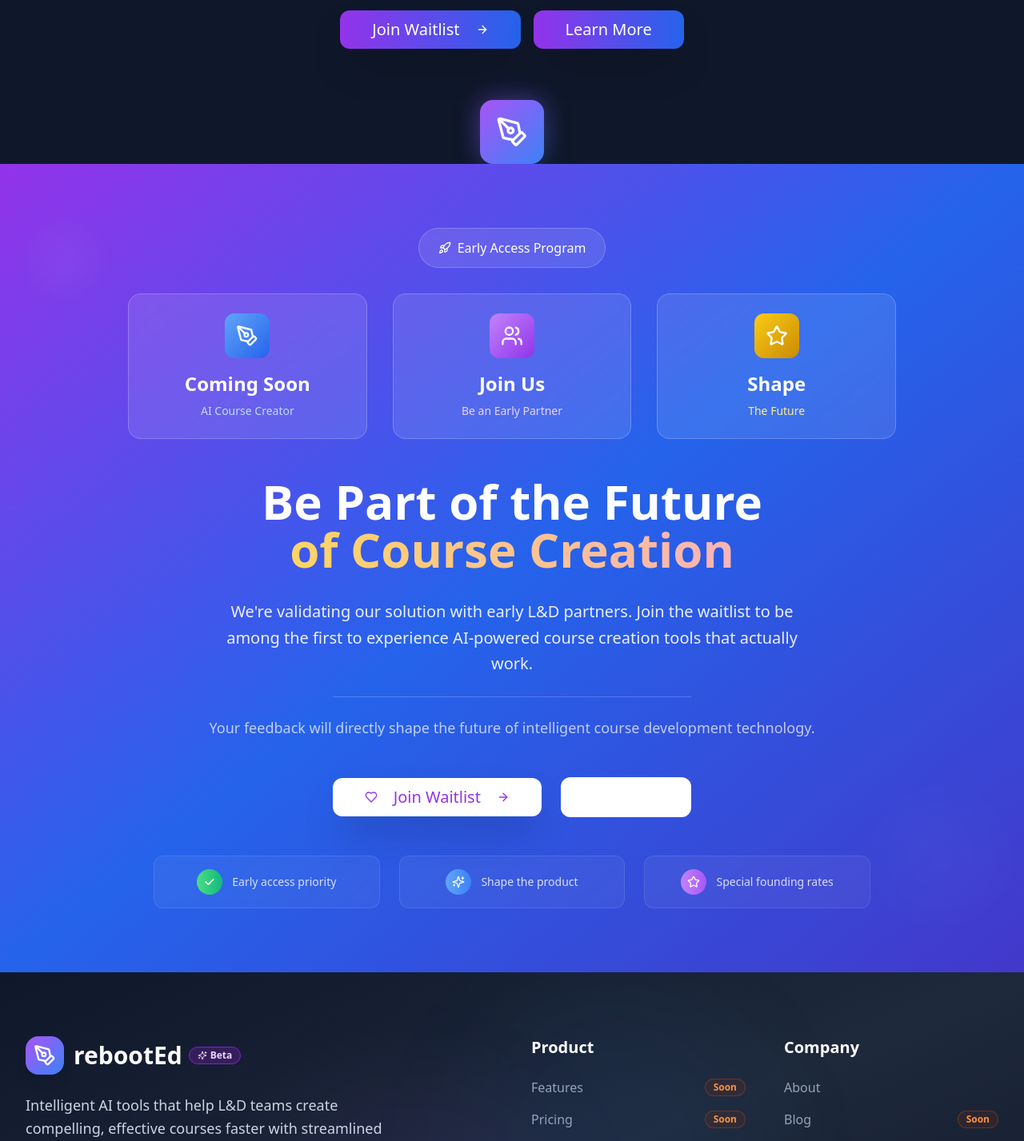
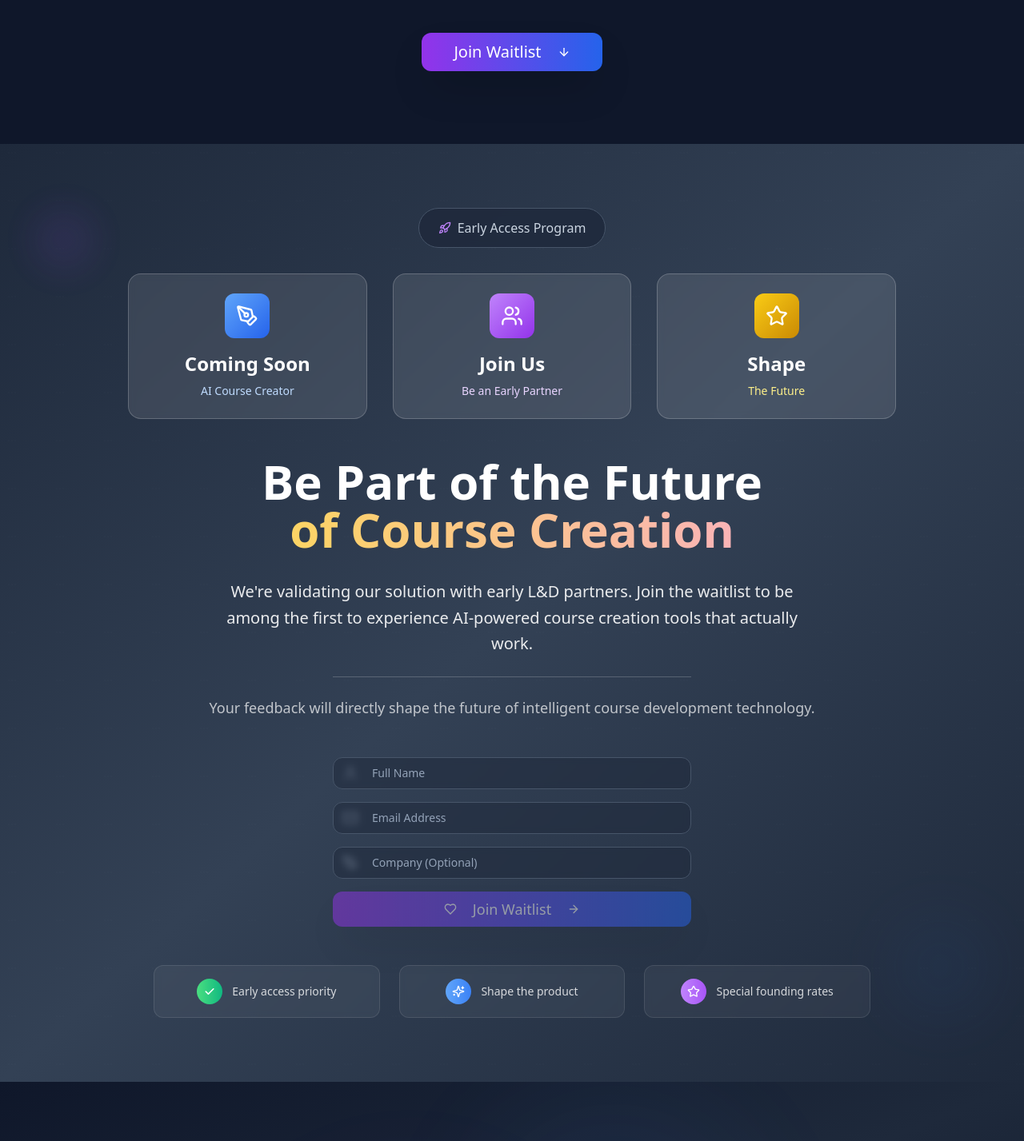
Before and after one commit to tryrebooted/rebooted-landing-page, a React (Vite) app: page / in a window 1280 px wide. Shown: the part 620-2047 px from the top of the page at 80% size. Built offline with nearby package versions, Linux system fonts and the light colour scheme.

Commit message:
got rid of a bunch of useless elements, changed color of call to action section, added a waitlist form using sheetDB

```diff
--- a/src/components/CallToAction.tsx
+++ b/src/components/CallToAction.tsx
@@ -1,11 +1,80 @@
 import { Button } from "@/components/ui/button";
 import { Badge } from "@/components/ui/badge";
 import { Separator } from "@/components/ui/separator";
-import { ArrowRight, Star, PenTool, Users, Sparkles, Rocket, Heart } from "lucide-react";
+import { Input } from "@/components/ui/input";
+import { ArrowRight, Star, PenTool, Users, Sparkles, Rocket, Heart, Mail, User } from "lucide-react";
+import { useState } from "react";
 
 const CallToAction = () => {
+  const [formData, setFormData] = useState({
+    name: '',
+    email: '',
+    company: ''
+  });
+  const [isSubmitting, setIsSubmitting] = useState(false);
+  const [submitStatus, setSubmitStatus] = useState<'idle' | 'success' | 'error'>('idle');
+
+  const handleInputChange = (e: React.ChangeEvent<HTMLInputElement>) => {
+    const { name, value } = e.target;
+    setFormData(prev => ({
+      ...prev,
+      [name]: value
+    }));
+  };
+
+  const handleSubmit = async (e: React.FormEvent) => {
+    e.preventDefault();
+
+    if (!formData.email || !formData.name) {
+      return;
+    }
+
+    setIsSubmitting(true);
+    setSubmitStatus('idle');
+
+    try {
+      // SheetDB typically expects data in this format
+      const now = new Date();
+      const payload = {
+        data: {
+          Name: formData.name,
+          Email: formData.email,
+          Company: formData.company || '',
+          Date: now.toLocaleDateString(),
+          Time: now.toLocaleTimeString(),
+        }
+      };
+
+      console.log('Sending payload:', payload);
+
+      const response = await fetch('https://sheetdb.io/api/v1/yd9piffcfld5y', {
+        method: 'POST',
+        headers: {
+          'Content-Type': 'application/json',
+        },
+        body: JSON.stringify(payload),
+      });
+
+      console.log('Response status:', response.status);
+
+      if (response.ok) {
+        setSubmitStatus('success');
+        setFormData({ name: '', email: '', company: '' });
+      } else {
+        const errorText = await response.text();
+        console.error('Error response:', errorText);
+        setSubmitStatus('error');
+      }
+    } catch (error) {
+      console.error('Network error:', error);
+      setSubmitStatus('error');
+    } finally {
+      setIsSubmitting(false);
+    }
+  };
+
   return (
-    <section className="py-20 bg-gradient-to-br from-purple-600 via-blue-600 to-indigo-700 relative overflow-hidden">
+    <section id="waitlist-form" className="py-20 bg-gradient-to-br from-slate-800 via-slate-700 to-slate-800 relative overflow-hidden">
       {/* Enhanced background pattern */}
       <div className="absolute inset-0 opacity-10">
         <div className="absolute inset-0" style={{
@@ -14,14 +83,15 @@ const CallToAction = () => {
       </div>
 
       {/* Floating elements */}
-      <div className="absolute top-20 left-10 w-20 h-20 bg-white/5 rounded-full blur-xl animate-pulse"></div>
-      <div className="absolute bottom-20 right-10 w-32 h-32 bg-white/5 rounded-full blur-2xl animate-pulse delay-1000"></div>
+      <div className="absolute top-20 left-10 w-20 h-20 bg-purple-500/10 rounded-full blur-xl animate-pulse"></div>
+      <div className="absolute bottom-20 right-10 w-32 h-32 bg-blue-500/10 rounded-full blur-2xl animate-pulse delay-1000"></div>
+      <div className="absolute top-1/2 right-1/4 w-24 h-24 bg-indigo-500/8 rounded-full blur-2xl animate-pulse delay-2000"></div>
 
       <div className="relative z-10 max-w-5xl mx-auto px-4 sm:px-6 lg:px-8 text-center">
         {/* Status badge */}
         <div className="flex justify-center mb-8">
-          <Badge variant="secondary" className="bg-white/10 text-white border-white/20 px-6 py-3 text-base font-medium backdrop-blur-sm">
-            <Rocket className="w-4 h-4 mr-2" />
+          <Badge variant="secondary" className="bg-slate-800/80 text-slate-300 border-slate-600 px-6 py-3 text-base font-medium backdrop-blur-sm">
+            <Rocket className="w-4 h-4 mr-2 text-purple-400" />
             Early Access Program
           </Badge>
         </div>
@@ -82,23 +152,85 @@ const CallToAction = () => {
           </p>
         </div>
 
-        {/* Enhanced CTA buttons */}
-        <div className="flex flex-col sm:flex-row gap-6 justify-center items-center mb-12">
-          <Button
-            size="lg"
-            className="bg-white text-purple-600 hover:bg-gray-100 px-10 py-6 text-xl font-medium transition-all duration-300 transform hover:scale-105 rounded-xl shadow-2xl hover:shadow-white/25"
-          >
-            <Heart className="mr-3 w-6 h-6" />
-            Join Waitlist
-            <ArrowRight className="ml-3 w-6 h-6" />
-          </Button>
-          <Button
-            variant="outline"
-            size="lg"
-            className="border-white/30 text-white hover:bg-white/10 px-8 py-6 text-lg rounded-xl backdrop-blur-sm"
-          >
-            Learn More
-          </Button>
+                {/* Waitlist Form */}
+        <div className="max-w-md mx-auto mb-12">
+          {submitStatus === 'success' ? (
+            <div className="text-center p-8 bg-green-900/20 rounded-2xl border border-green-500/30 backdrop-blur-sm">
+              <div className="w-16 h-16 bg-green-500 rounded-full flex items-center justify-center mx-auto mb-4">
+                <svg className="w-8 h-8 text-white" fill="currentColor" viewBox="0 0 20 20">
+                  <path fillRule="evenodd" d="M16.707 5.293a1 1 0 010 1.414l-8 8a1 1 0 01-1.414 0l-4-4a1 1 0 011.414-1.414L8 12.586l7.293-7.293a1 1 0 011.414 0z" clipRule="evenodd" />
+                </svg>
+              </div>
+              <h3 className="text-xl font-semibold text-white mb-2">You're on the list!</h3>
+              <p className="text-green-200">We'll notify you as soon as early access opens.</p>
+            </div>
+          ) : (
+            <form onSubmit={handleSubmit} className="space-y-4">
+              <div className="relative">
+                <User className="absolute left-3 top-1/2 transform -translate-y-1/2 w-5 h-5 text-slate-400" />
+                <Input
+                  type="text"
+                  name="name"
+                  placeholder="Full Name"
+                  value={formData.name}
+                  onChange={handleInputChange}
+                  required
+                  className="pl-12 py-4 bg-slate-800/50 border-slate-600 text-white placeholder:text-slate-400 rounded-xl backdrop-blur-sm focus:border-purple-500 focus:ring-purple-500/20"
+                />
+              </div>
+
+              <div className="relative">
+                <Mail className="absolute left-3 top-1/2 transform -translate-y-1/2 w-5 h-5 text-slate-400" />
+                <Input
+                  type="email"
+                  name="email"
+                  placeholder="Email Address"
+                  value={formData.email}
+                  onChange={handleInputChange}
+                  required
+                  className="pl-12 py-4 bg-slate-800/50 border-slate-600 text-white placeholder:text-slate-400 rounded-xl backdrop-blur-sm focus:border-purple-500 focus:ring-purple-500/20"
+                />
+              </div>
+
+              <div className="relative">
+                <PenTool className="absolute left-3 top-1/2 transform -translate-y-1/2 w-5 h-5 text-slate-400" />
+                <Input
+                  type="text"
+                  name="company"
+                  placeholder="Company (Optional)"
+                  value={formData.company}
+                  onChange={handleInputChange}
+                  className="pl-12 py-4 bg-slate-800/50 border-slate-600 text-white placeholder:text-slate-400 rounded-xl backdrop-blur-sm focus:border-purple-500 focus:ring-purple-500/20"
+                />
+              </div>
+
+              <Button
+                type="submit"
+                disabled={isSubmitting || !formData.name || !formData.email}
+                size="lg"
+                className="w-full bg-gradient-to-r from-purple-600 to-blue-600 hover:from-purple-700 hover:to-blue-700 disabled:opacity-50 disabled:cursor-not-allowed text-white py-4 text-lg font-medium transition-all duration-300 transform hover:scale-105 rounded-xl shadow-2xl hover:shadow-purple-500/25"
+              >
+                {isSubmitting ? (
+                  <>
+                    <div className="w-5 h-5 border-2 border-white/30 border-t-white rounded-full animate-spin mr-3" />
+                    Joining...
+                  </>
+                ) : (
+                  <>
+                    <Heart className="mr-3 w-5 h-5" />
+                    Join Waitlist
+                    <ArrowRight className="ml-3 w-5 h-5" />
+                  </>
+                )}
+              </Button>
+
+              {submitStatus === 'error' && (
+                <p className="text-red-400 text-sm text-center mt-2">
+                  Something went wrong. Please try again.
+                </p>
+              )}
+            </form>
+          )}
         </div>
 
         {/* Enhanced benefits */}
--- a/src/components/Footer.tsx
+++ b/src/components/Footer.tsx
@@ -25,7 +25,7 @@ const Footer = () => {
                 <div className="absolute inset-0 bg-gradient-to-br from-purple-500 to-blue-500 rounded-2xl blur opacity-0 group-hover:opacity-50 transition-opacity duration-300 -z-10"></div>
               </div>
               <div className="flex items-center gap-2">
-                <span className="text-3xl font-bold">rebootEd</span>
+                <span className="text-3xl font-bold">rebootED</span>
                 <Badge variant="secondary" className="bg-purple-900/50 text-purple-200 border-purple-700">
                   <Sparkles className="w-3 h-3 mr-1" />
                   Beta
@@ -54,7 +54,7 @@ const Footer = () => {
           </div>
 
           {/* Product Links */}
-          <div>
+          {/* <div>
             <h3 className="text-xl font-semibold mb-6 text-white">Product</h3>
             <ul className="space-y-4">
               <li>
@@ -84,10 +84,10 @@ const Footer = () => {
               <li><span className="text-slate-400 hover:text-purple-300 transition-colors cursor-pointer">API Docs</span></li>
               <li><span className="text-slate-400 hover:text-purple-300 transition-colors cursor-pointer">Integrations</span></li>
             </ul>
-          </div>
+          </div> */}
 
           {/* Company Links */}
-          <div>
+          {/* <div>
             <h3 className="text-xl font-semibold mb-6 text-white">Company</h3>
             <ul className="space-y-4">
               <li><a href="/about" className="text-slate-400 hover:text-purple-300 transition-colors">About</a></li>
@@ -111,20 +111,15 @@ const Footer = () => {
               <li><span className="text-slate-400 hover:text-purple-300 transition-colors cursor-pointer">Privacy</span></li>
               <li><span className="text-slate-400 hover:text-purple-300 transition-colors cursor-pointer">Terms</span></li>
             </ul>
-          </div>
+          </div> */}
         </div>
 
         <Separator className="bg-slate-700 my-12" />
 
         <div className="flex flex-col md:flex-row justify-between items-center">
           <p className="text-slate-400 text-sm">
-            © 2025 rebootEd. All rights reserved.
+            © 2025 rebootED. All rights reserved.
           </p>
-          <div className="flex items-center gap-2 mt-4 md:mt-0">
-            <span className="text-slate-400 text-sm">Built with</span>
-            <Heart className="w-4 h-4 text-red-400" />
-            <span className="text-slate-400 text-sm">for the future of course creation</span>
-          </div>
         </div>
       </div>
     </footer>
--- a/src/components/Hero.tsx
+++ b/src/components/Hero.tsx
@@ -1,9 +1,16 @@
 import { Button } from "@/components/ui/button";
 import { Badge } from "@/components/ui/badge";
 import { Separator } from "@/components/ui/separator";
-import { ArrowRight, PenTool, Sparkles, Zap } from "lucide-react";
+import { ArrowDown, PenTool, Sparkles, Zap } from "lucide-react";
 
 const Hero = () => {
+  const scrollToWaitlist = () => {
+    const waitlistSection = document.getElementById('waitlist-form');
+    if (waitlistSection) {
+      waitlistSection.scrollIntoView({ behavior: 'smooth' });
+    }
+  };
+
   return (
     <section className="relative min-h-screen flex items-center justify-center bg-slate-900 overflow-hidden">
       {/* Background decorative elements */}
@@ -55,7 +62,7 @@ const Hero = () => {
             </div>
             <Separator className="bg-slate-700 my-6 max-w-md mx-auto" />
             <p className="text-lg md:text-xl text-slate-400 leading-relaxed">
-              rebootEd empowers learning and development teams to create compelling, effective courses by
+              rebootED empowers learning and development teams to create compelling, effective courses by
               handling content generation, suggest interactive elements, and streamline the entire course development process.
             </p>
           </div>
@@ -76,31 +83,18 @@ const Hero = () => {
           </div>
 
           {/* CTA Button */}
-          <div className="flex flex-col sm:flex-row gap-4 justify-center items-center mb-16">
+          <div className="flex justify-center items-center mb-16">
             <Button
+              onClick={scrollToWaitlist}
               size="lg"
               className="bg-gradient-to-r from-purple-600 to-blue-600 hover:from-purple-700 hover:to-blue-700 text-white px-10 py-6 text-xl font-medium transition-all duration-300 transform hover:scale-105 rounded-xl shadow-2xl hover:shadow-purple-500/25"
             >
               Join Waitlist
-              <ArrowRight className="ml-3 w-6 h-6" />
-            </Button>
-            <Button
-              size="lg"
-              className="bg-gradient-to-r from-purple-600 to-blue-600 hover:from-purple-700 hover:to-blue-700 text-white px-10 py-6 text-xl font-medium transition-all duration-300 transform hover:scale-105 rounded-xl shadow-2xl hover:shadow-purple-500/25"
-            >
-              Learn More
+              <ArrowDown className="ml-3 w-6 h-6" />
             </Button>
           </div>
 
-          {/* Bottom Icon with enhanced design */}
-          <div className="flex justify-center">
-            <div className="relative group">
-              <div className="w-20 h-20 bg-gradient-to-br from-purple-500 to-blue-500 rounded-2xl flex items-center justify-center transform transition-transform duration-300 group-hover:scale-110 shadow-2xl">
-                <PenTool className="w-10 h-10 text-white" />
-              </div>
-              <div className="absolute inset-0 bg-gradient-to-br from-purple-500 to-blue-500 rounded-2xl blur-lg opacity-50 group-hover:opacity-75 transition-opacity duration-300 -z-10"></div>
-            </div>
-          </div>
+
         </div>
       </div>
     </section>
--- a/src/components/Navigation.tsx
+++ b/src/components/Navigation.tsx
@@ -36,7 +36,7 @@ const Navigation = () => {
               About
               <span className="absolute bottom-0 left-0 w-0 h-0.5 bg-purple-600 transition-all duration-200 group-hover:w-full"></span>
             </Link>
-            <div className="text-slate-400 hover:text-slate-600 transition-colors duration-200 font-medium cursor-not-allowed relative group">
+            {/* <div className="text-slate-400 hover:text-slate-600 transition-colors duration-200 font-medium cursor-not-allowed relative group">
               Features
               <Badge variant="outline" className="absolute -top-2 -right-8 text-xs border-orange-200 text-orange-600 bg-orange-50">
                 Soon
@@ -47,14 +47,11 @@ const Navigation = () => {
               <Badge variant="outline" className="absolute -top-2 -right-8 text-xs border-orange-200 text-orange-600 bg-orange-50">
                 Soon
               </Badge>
-            </div>
+            </div> */}
           </div>
 
           {/* Desktop CTA */}
-          <div className="hidden md:flex items-center space-x-4">
-            <Button variant="ghost" className="text-slate-600 hover:text-purple-600 hover:bg-purple-50 transition-all duration-200">
-              Sign In
-            </Button>
+          <div className="hidden md:flex items-center">
             <Button className="bg-gradient-to-r from-purple-600 to-blue-600 hover:from-purple-700 hover:to-blue-700 text-white shadow-lg hover:shadow-purple-500/25 transition-all duration-300 transform hover:scale-105">
               Join Waitlist
             </Button>
@@ -80,7 +77,7 @@ const Navigation = () => {
               >
                 About
               </Link>
-              <div className="text-slate-400 px-3 py-2 font-medium flex items-center justify-between">
+              {/* <div className="text-slate-400 px-3 py-2 font-medium flex items-center justify-between">
                 <span>Features</span>
                 <Badge variant="outline" className="text-xs border-orange-200 text-orange-600 bg-orange-50">
                   Soon
@@ -91,12 +88,9 @@ const Navigation = () => {
                 <Badge variant="outline" className="text-xs border-orange-200 text-orange-600 bg-orange-50">
                   Soon
                 </Badge>
-              </div>
+              </div> */}
 
-              <div className="pt-4 border-t border-slate-200/50 space-y-3">
-                <Button variant="ghost" className="w-full justify-start text-slate-600 hover:text-purple-600 hover:bg-purple-50 transition-all duration-200">
-                  Sign In
-                </Button>
+              <div className="pt-4 border-t border-slate-200/50">
                 <Button className="w-full bg-gradient-to-r from-purple-600 to-blue-600 hover:from-purple-700 hover:to-blue-700 text-white shadow-lg">
                   Join Waitlist
                 </Button>
```
